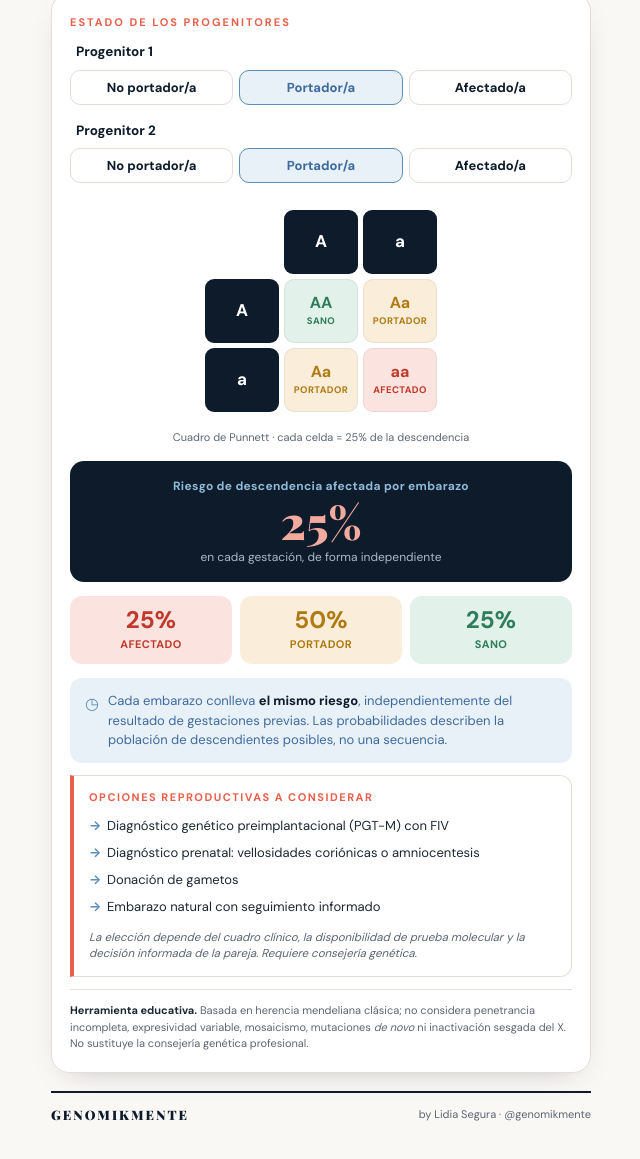
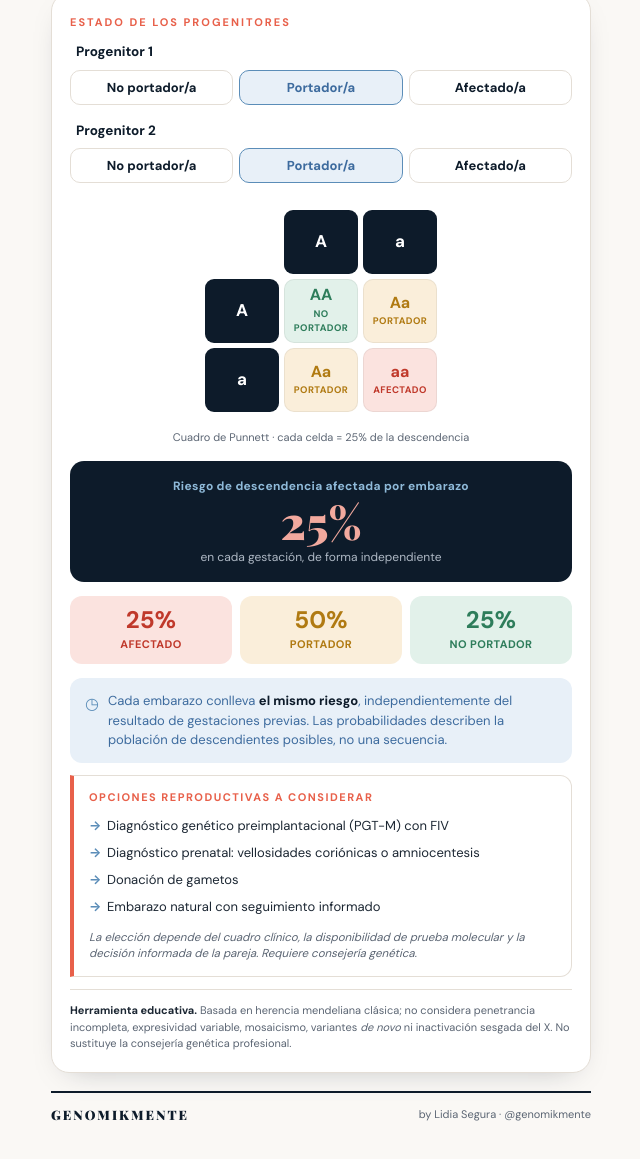
Before and after one commit to genomikmente/Herramientas-, a plain HTML site: page riesgo-reproductivo.html in a window 1280 px wide. Shown: the part 241-1400 px from the top of the page, without its empty margins (319-959 px from the left). Drawn offline with nearby package versions, Linux system fonts and the light colour scheme.

Commit message:
Add files via upload

```diff
--- a/riesgo-reproductivo.html
+++ b/riesgo-reproductivo.html
@@ -121,7 +121,7 @@
     <div class="gridcap" id="gridcap"></div>
     <div id="results"></div>
     <div class="disclaimer">
-      <b>Herramienta educativa.</b> Basada en herencia mendeliana clásica; no considera penetrancia incompleta, expresividad variable, mosaicismo, mutaciones <i>de novo</i> ni inactivación sesgada del X. No sustituye la consejería genética profesional.
+      <b>Herramienta educativa.</b> Basada en herencia mendeliana clásica; no considera penetrancia incompleta, expresividad variable, mosaicismo, variantes <i>de novo</i> ni inactivación sesgada del X. No sustituye la consejería genética profesional.
     </div>
   </div>
 
@@ -140,7 +140,7 @@ const AR_LABEL={ no:'No portador/a', port:'Portador/a', af:'Afectado/a' };
 const XM_GENO={ no:['A','A'], port:['A','a'], af:['a','a'] };
 const XM_LABEL={ no:'No portadora', port:'Portadora', af:'Afectada' };
 const XF_ALLELE={ sano:'A', af:'a' };
-const XF_LABEL={ sano:'Sano', af:'Afectado' };
+const XF_LABEL={ sano:'No afectado', af:'Afectado' };
 
 const pct = x => Math.round(x*100);
 
@@ -169,8 +169,8 @@ function calcXLR(){
   return {m,fx,agg,cells,hija,hijo};
 }
 
-const CLS_LAB={af:'Afectado', port:'Portador', sano:'Sano'};
-const CLS_LAB_F={af:'Afectada', port:'Portadora', sano:'Sana'};
+const CLS_LAB={af:'Afectado', port:'Portador', sano:'No portador'};
+const CLS_LAB_F={af:'Afectada', port:'Portadora', sano:'No portadora'};
 
 function renderInputs(){
   const box=document.getElementById('inputs');
@@ -219,7 +219,7 @@ function renderPunnett(data){
     // sons row (Y)
     html += '<tr><td class="hd">Y</td>';
     for(const col of cols){ const aff=col==='a'; const cls=aff?'af':'sano';
-      html += '<td class="cell o-'+cls+'"><div class="g">X<sup>'+col+'</sup>Y</div><div class="lab">'+CLS_LAB[cls]+'</div><div class="sx">♂ hijo</div></td>'; }
+      html += '<td class="cell o-'+cls+'"><div class="g">X<sup>'+col+'</sup>Y</div><div class="lab">'+(aff?'Afectado':'No afectado')+'</div><div class="sx">♂ hijo</div></td>'; }
     html += '</tr>';
   }
   t.innerHTML=html;
@@ -235,8 +235,8 @@ function renderResults(data){
     '<div class="rs">en cada gestación, de forma independiente</div></div>';
   html += '<div class="cards3">'+
     '<div class="rc af"><div class="rcv">'+af+'%</div><div class="rcl">Afectado</div></div>'+
-    '<div class="rc port"><div class="rcv">'+port+'%</div><div class="rcl">Portador</div></div>'+
-    '<div class="rc sano"><div class="rcv">'+sano+'%</div><div class="rcl">Sano</div></div></div>';
+    '<div class="rc port"><div class="rcv">'+port+'%</div><div class="rcl">'+(mode==='xlr'?'Portadora':'Portador')+'</div></div>'+
+    '<div class="rc sano"><div class="rcv">'+sano+'%</div><div class="rcl">'+(mode==='xlr'?'No afectado/<br>no portadora':'No portador')+'</div></div></div>';
 
   if(mode==='xlr'){
     const hj=data.hija, ho=data.hijo;
@@ -246,11 +246,11 @@ function renderResults(data){
       '<div class="sexcol"><div class="sh"><span class="sym">♀</span>Hijas</div>'+
         sexRow('Afectada', wf(hj.af), 'af')+
         sexRow('Portadora', wf(hj.port), 'port')+
-        sexRow('Sana', wf(hj.sano), 'sano')+
+        sexRow('No portadora', wf(hj.sano), 'sano')+
       '</div>'+
       '<div class="sexcol"><div class="sh"><span class="sym">♂</span>Hijos</div>'+
         sexRow('Afectado', wm(ho.af), 'af')+
-        sexRow('Sano', wm(ho.sano), 'sano')+
+        sexRow('No afectado', wm(ho.sano), 'sano')+
       '</div></div>';
   }
 
```
